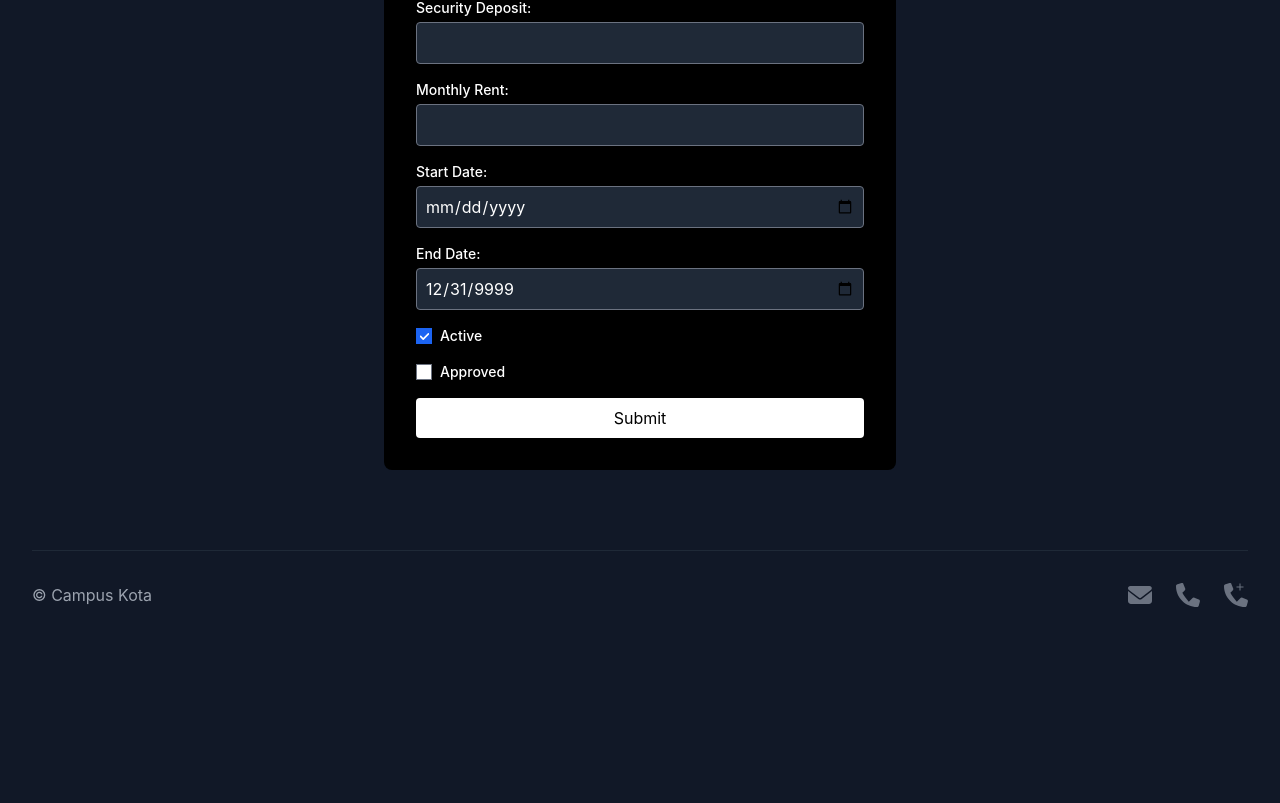
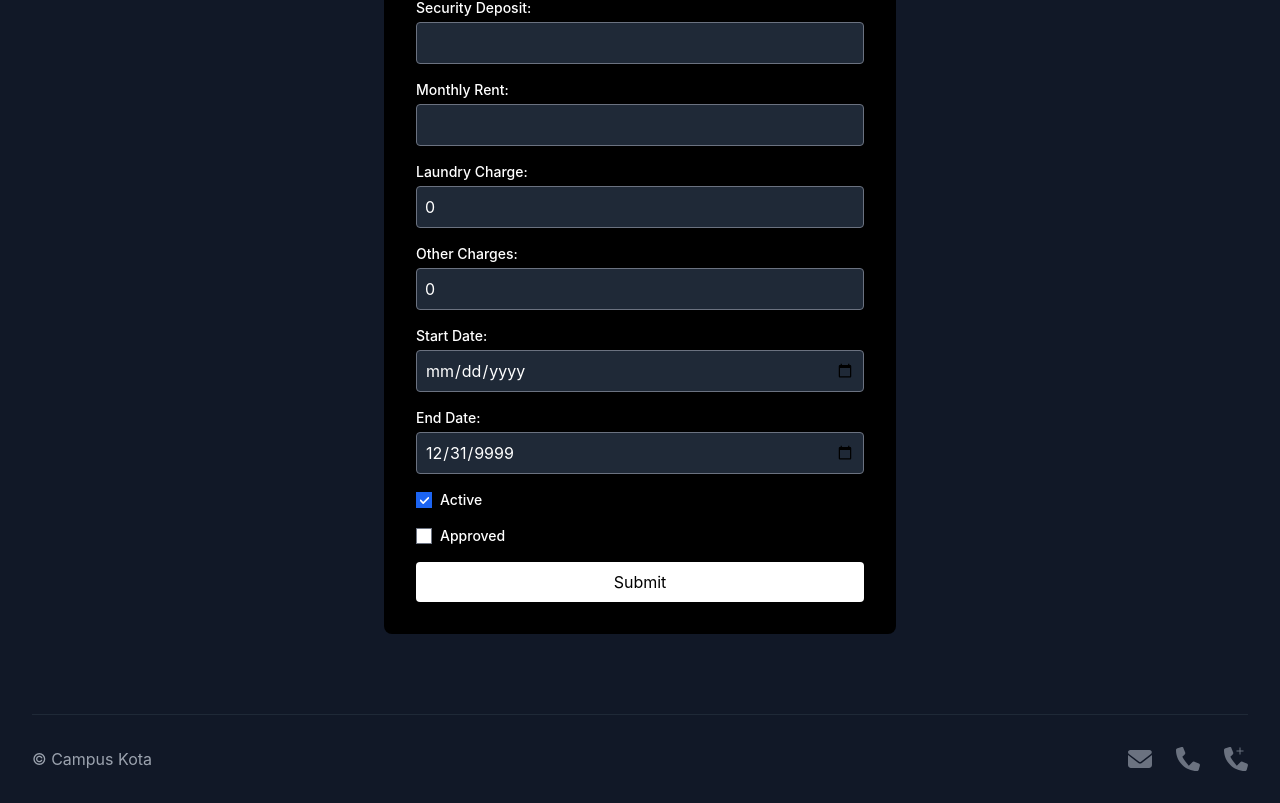
Before and after one commit to AarjavPatni/campus-kota, a Next.js app: page /insert in a window 1280 px wide. Shown: the part 1221-2024 px from the top of the page. Before the commit the page ends 1860 px from the top, so only its background shows below. Built offline with nearby package versions, Linux system fonts and the light colour scheme.

Commit message:
Add laundry and other charge to student details table

```diff
--- a/components/BillGenerator.jsx
+++ b/components/BillGenerator.jsx
@@ -41,6 +41,8 @@ export const BillGenerator = () => {
                 room_name: student.room_name,
                 monthly_rent: student.monthly_rent,
                 security_deposit: student.security_deposit,
+                laundry_charge: student.laundry_charge,
+                other_charge: student.other_charge,
                 year: end.split("-")[0],
                 month: end.split("-")[1],
                 bill_date: new Date().toISOString().split("T")[0],
@@ -115,7 +117,7 @@ export const BillGenerator = () => {
           if (response.status === 204) {
             console.log("new_rent end_date updated", new_rent);
           } else {
-            console.error("Error updating end_data:", response.body);
+            console.error("Error updating end_date:", response.body);
           }
         }
 
--- a/components/StudentDetailsForm.jsx
+++ b/components/StudentDetailsForm.jsx
@@ -30,6 +30,8 @@ const validationSchema = Yup.object({
     .required("Monthly Rent is required")
     .integer()
     .positive(),
+  laundry_charge: Yup.number(),
+  other_charge: Yup.number(),
   start_date: Yup.date().required("Start Date is required"),
   end_date: Yup.date(),
   active: Yup.boolean(),
@@ -80,6 +82,8 @@ const StudentDetailsForm = ({ uid }) => {
       address: studentDetails?.address || "",
       security_deposit: studentDetails?.security_deposit || "",
       monthly_rent: studentDetails?.monthly_rent || "",
+      laundry_charge: studentDetails?.laundry_charge || 0,
+      other_charge: studentDetails?.other_charge || 0,
       start_date: studentDetails?.start_date || "",
       end_date: studentDetails?.end_date || "9999-12-31",
       active: studentDetails?.active || true,
@@ -105,6 +109,8 @@ const StudentDetailsForm = ({ uid }) => {
         address: capitalize(values.address),
         security_deposit: values.security_deposit,
         monthly_rent: values.monthly_rent,
+        laundry_charge: values.laundry_charge,
+        other_charge: values.other_charge,
         start_date: values.start_date,
         end_date: values.end_date,
         active: values.active,
@@ -484,6 +490,51 @@ const StudentDetailsForm = ({ uid }) => {
             </div>
             <div>
               <label
+                htmlFor="laundry_charge"
+                className="block text-sm font-medium mb-1"
+              >
+                Laundry Charge:
+              </label>
+              <input
+                type="number"
+                id="laundry_charge"
+                name="laundry_charge"
+                value={formik.values.laundry_charge}
+                onChange={formik.handleChange}
+                onBlur={formik.handleBlur}
+                className="w-full p-2 bg-gray-800 text-white rounded"
+              />
+              {formik.touched.laundry_charge &&
+                formik.errors.laundry_charge && (
+                  <div className="text-red-500 text-sm mt-1">
+                    {formik.errors.laundry_charge}
+                  </div>
+                )}
+            </div>
+            <div>
+              <label
+                htmlFor="other_charge"
+                className="block text-sm font-medium mb-1"
+              >
+                Other Charges:
+              </label>
+              <input
+                type="number"
+                id="other_charge"
+                name="other_charge"
+                value={formik.values.other_charge}
+                onChange={formik.handleChange}
+                onBlur={formik.handleBlur}
+                className="w-full p-2 bg-gray-800 text-white rounded"
+              />
+              {formik.touched.other_charge && formik.errors.other_charge && (
+                <div className="text-red-500 text-sm mt-1">
+                  {formik.errors.other_charge}
+                </div>
+              )}
+            </div>
+            <div>
+              <label
                 htmlFor="start_date"
                 className="block text-sm font-medium mb-1"
               >
```
